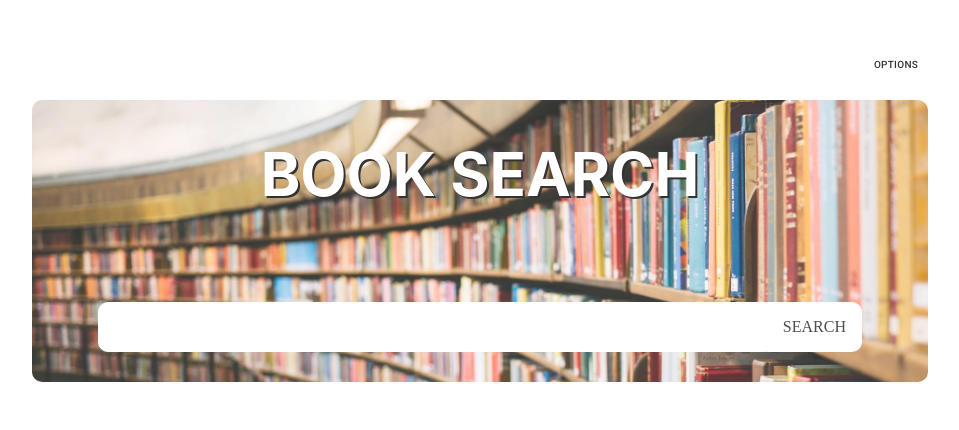
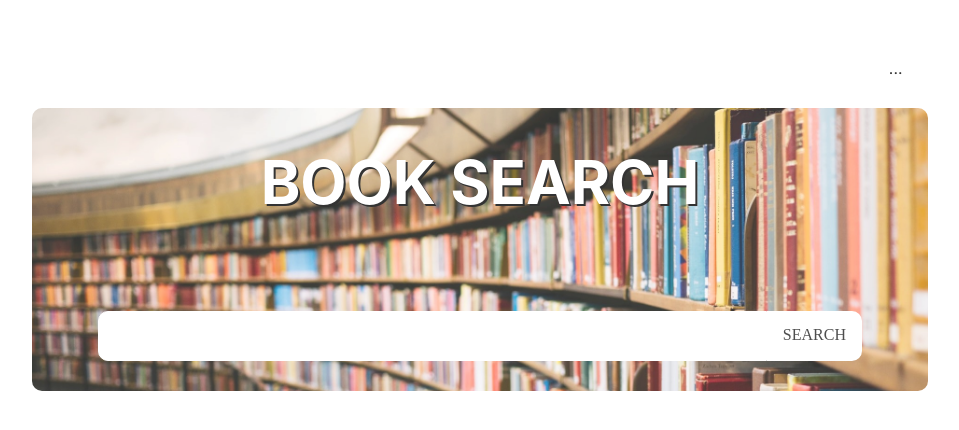
Before and after one commit to jorgelgf/gbook, a React (Create React App) app: page / in a window 1280 px wide. Shown: the top 430 px of the page, without its empty margins (160-1119 px from the left). Built offline with nearby package versions, Linux system fonts and the light colour scheme.

Commit message:
correction MenuTop - ...

```diff
--- a/src/components/Menu/MenuTop.jsx
+++ b/src/components/Menu/MenuTop.jsx
@@ -18,14 +18,14 @@ export default function MenuTop() {
   return (
     <div>
       <Button
-        style={{ color: "black", fontSize: "10px" }}
+        style={{ color: "black", fontSize: "15px" }}
         id="basic-button"
         aria-controls="basic-menu"
         aria-haspopup="true"
         aria-expanded={open ? "true" : undefined}
         onClick={handleClick}
       >
-        OPTIONS
+        ...
       </Button>
       <Menu
         id="basic-menu"
```
